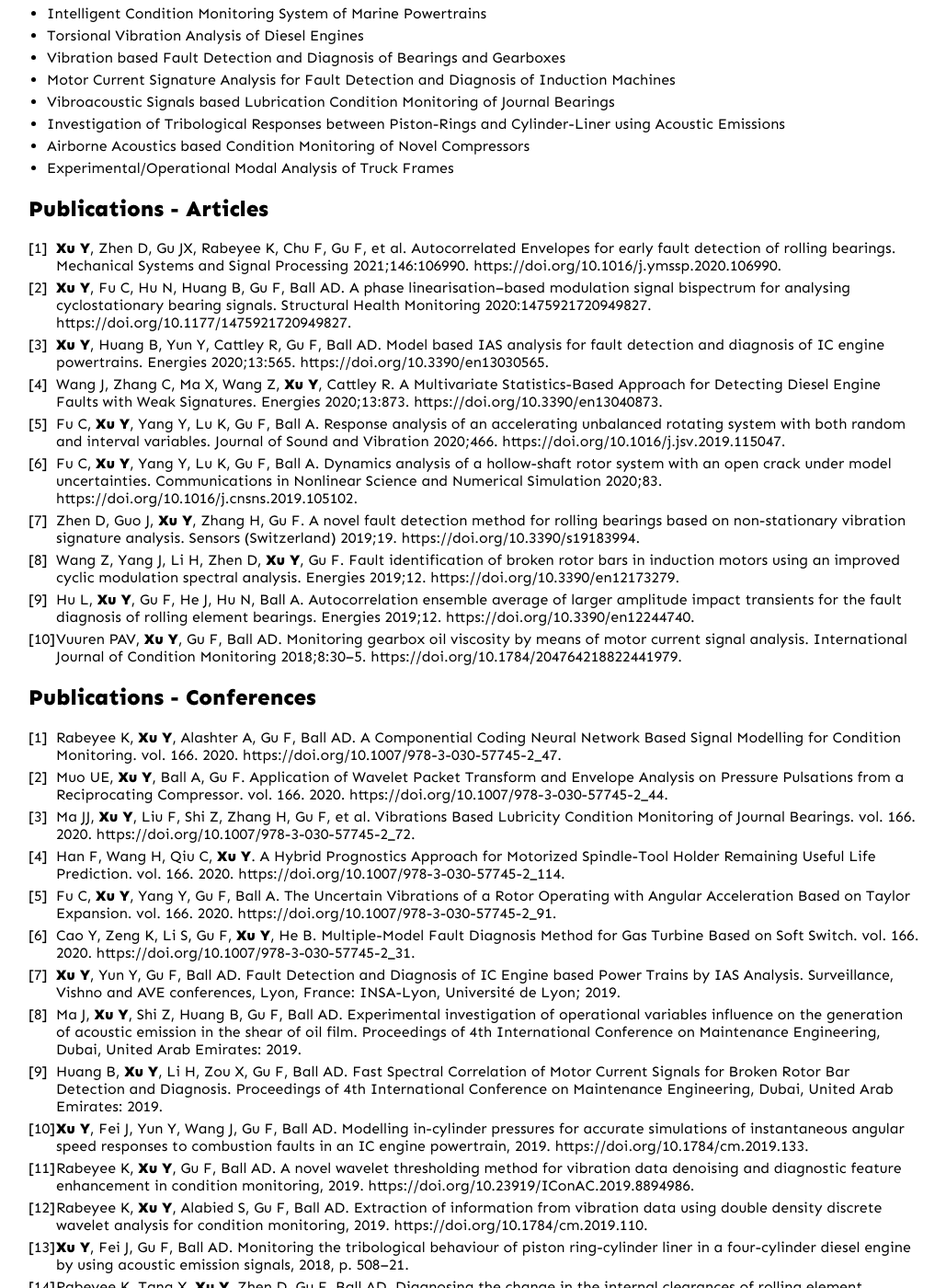
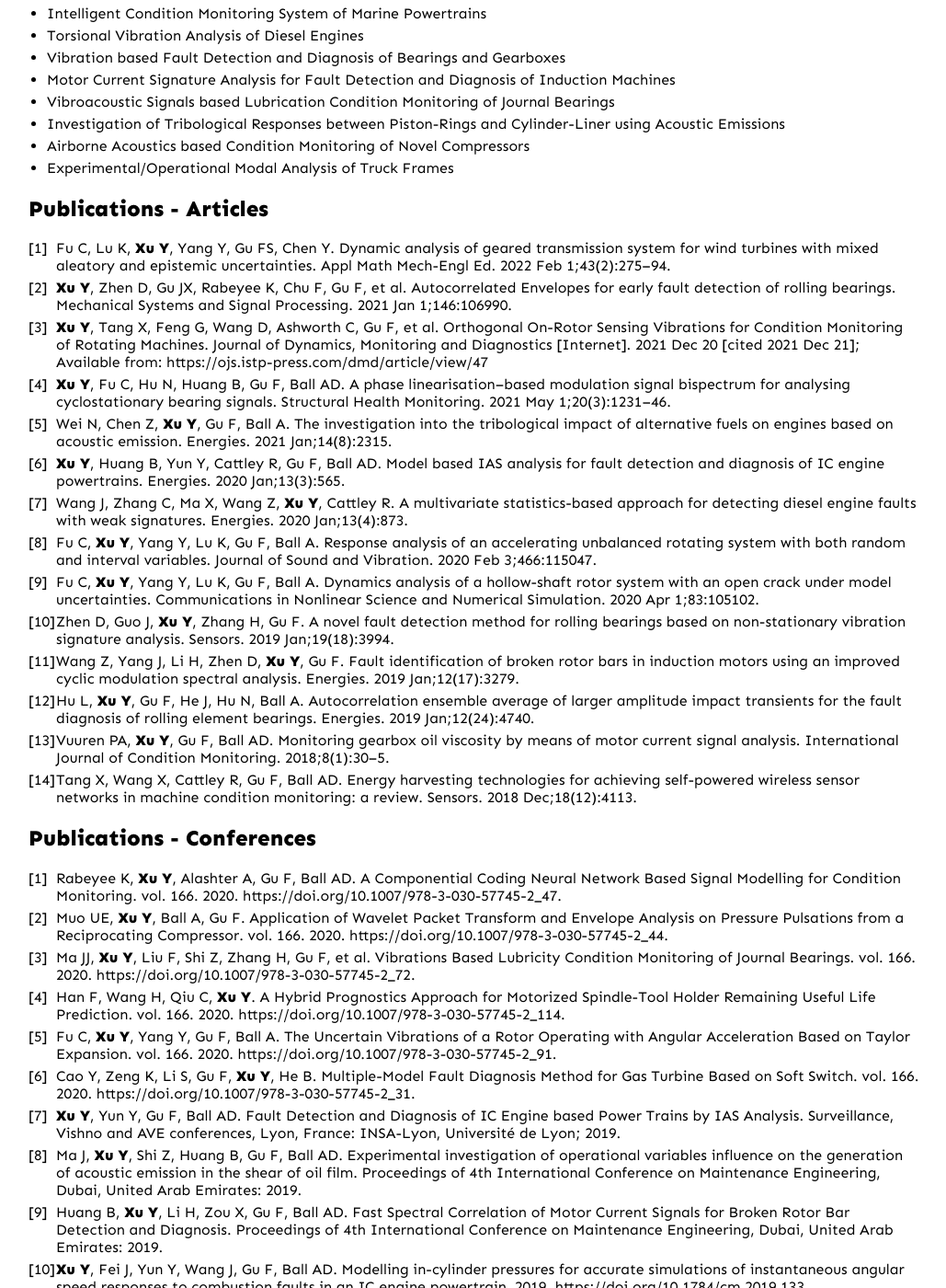
Before and after one commit to edgarxu/edgarxu.github.io, a Jekyll site: the page built from index.md, in a window 1280 px wide and 1400 px high, scrolled down 543 px. Shown: the whole window at 92% size, without its empty margins (109-1138 px from the left). Built offline with Jekyll 4.4.1, drawn with Linux system fonts in a browser that asks for light colours; our own code applies the rules of GitHub Pages for plain Markdown files.

Commit message:
Update index.md
Update publication records

```diff
--- a/index.md
+++ b/index.md
@@ -34,16 +34,21 @@ Dr Yuandong Xu is a Research Associate in the [Dynamics Group](https://www.imper
 
 ## Publications - Articles
 
-1. **Xu Y**, Zhen D, Gu JX, Rabeyee K, Chu F, Gu F, et al. Autocorrelated Envelopes for early fault detection of rolling bearings. Mechanical Systems and Signal Processing 2021;146:106990. https://doi.org/10.1016/j.ymssp.2020.106990.
-2. **Xu Y**, Fu C, Hu N, Huang B, Gu F, Ball AD. A phase linearisation–based modulation signal bispectrum for analysing cyclostationary bearing signals. Structural Health Monitoring 2020:1475921720949827. https://doi.org/10.1177/1475921720949827.
-3. **Xu Y**, Huang B, Yun Y, Cattley R, Gu F, Ball AD. Model based IAS analysis for fault detection and diagnosis of IC engine powertrains. Energies 2020;13:565. https://doi.org/10.3390/en13030565.
-4. Wang J, Zhang C, Ma X, Wang Z, **Xu Y**, Cattley R. A Multivariate Statistics-Based Approach for Detecting Diesel Engine Faults with Weak Signatures. Energies 2020;13:873. https://doi.org/10.3390/en13040873.
-5. Fu C, **Xu Y**, Yang Y, Lu K, Gu F, Ball A. Response analysis of an accelerating unbalanced rotating system with both random and interval variables. Journal of Sound and Vibration 2020;466. https://doi.org/10.1016/j.jsv.2019.115047.
-6. Fu C, **Xu Y**, Yang Y, Lu K, Gu F, Ball A. Dynamics analysis of a hollow-shaft rotor system with an open crack under model uncertainties. Communications in Nonlinear Science and Numerical Simulation 2020;83. https://doi.org/10.1016/j.cnsns.2019.105102.
-7. Zhen D, Guo J, **Xu Y**, Zhang H, Gu F. A novel fault detection method for rolling bearings based on non-stationary vibration signature analysis. Sensors (Switzerland) 2019;19. https://doi.org/10.3390/s19183994.
-8. Wang Z, Yang J, Li H, Zhen D, **Xu Y**, Gu F. Fault identification of broken rotor bars in induction motors using an improved cyclic modulation spectral analysis. Energies 2019;12. https://doi.org/10.3390/en12173279.
-9. Hu L, **Xu Y**, Gu F, He J, Hu N, Ball A. Autocorrelation ensemble average of larger amplitude impact transients for the fault diagnosis of rolling element bearings. Energies 2019;12. https://doi.org/10.3390/en12244740.
-10. Vuuren PAV, **Xu Y**, Gu F, Ball AD. Monitoring gearbox oil viscosity by means of motor current signal analysis. International Journal of Condition Monitoring 2018;8:30–5. https://doi.org/10.1784/204764218822441979.
+1. Fu C, Lu K, **Xu Y**, Yang Y, Gu FS, Chen Y. Dynamic analysis of geared transmission system for wind turbines with mixed aleatory and epistemic uncertainties. Appl Math Mech-Engl Ed. 2022 Feb 1;43(2):275–94.
+2. **Xu Y**, Zhen D, Gu JX, Rabeyee K, Chu F, Gu F, et al. Autocorrelated Envelopes for early fault detection of rolling bearings. Mechanical Systems and Signal Processing. 2021 Jan 1;146:106990.
+3. **Xu Y**, Tang X, Feng G, Wang D, Ashworth C, Gu F, et al. Orthogonal On-Rotor Sensing Vibrations for Condition Monitoring of Rotating Machines. Journal of Dynamics, Monitoring and Diagnostics [Internet]. 2021 Dec 20 [cited 2021 Dec 21]; Available from: https://ojs.istp-press.com/dmd/article/view/47
+4. **Xu Y**, Fu C, Hu N, Huang B, Gu F, Ball AD. A phase linearisation–based modulation signal bispectrum for analysing cyclostationary bearing signals. Structural Health Monitoring. 2021 May 1;20(3):1231–46.
+5. Wei N, Chen Z, **Xu Y**, Gu F, Ball A. The investigation into the tribological impact of alternative fuels on engines based on acoustic emission. Energies. 2021 Jan;14(8):2315.
+6. **Xu Y**, Huang B, Yun Y, Cattley R, Gu F, Ball AD. Model based IAS analysis for fault detection and diagnosis of IC engine powertrains. Energies. 2020 Jan;13(3):565.
+7. Wang J, Zhang C, Ma X, Wang Z, **Xu Y**, Cattley R. A multivariate statistics-based approach for detecting diesel engine faults with weak signatures. Energies. 2020 Jan;13(4):873.
+8. Fu C, **Xu Y**, Yang Y, Lu K, Gu F, Ball A. Response analysis of an accelerating unbalanced rotating system with both random and interval variables. Journal of Sound and Vibration. 2020 Feb 3;466:115047.
+9. Fu C, **Xu Y**, Yang Y, Lu K, Gu F, Ball A. Dynamics analysis of a hollow-shaft rotor system with an open crack under model uncertainties. Communications in Nonlinear Science and Numerical Simulation. 2020 Apr 1;83:105102.
+10. Zhen D, Guo J, **Xu Y**, Zhang H, Gu F. A novel fault detection method for rolling bearings based on non-stationary vibration signature analysis. Sensors. 2019 Jan;19(18):3994.
+11. Wang Z, Yang J, Li H, Zhen D, **Xu Y**, Gu F. Fault identification of broken rotor bars in induction motors using an improved cyclic modulation spectral analysis. Energies. 2019 Jan;12(17):3279.
+12. Hu L, **Xu Y**, Gu F, He J, Hu N, Ball A. Autocorrelation ensemble average of larger amplitude impact transients for the fault diagnosis of rolling element bearings. Energies. 2019 Jan;12(24):4740.
+13. Vuuren PA, **Xu Y**, Gu F, Ball AD. Monitoring gearbox oil viscosity by means of motor current signal analysis. International Journal of Condition Monitoring. 2018;8(1):30–5.
+14. Tang X, Wang X, Cattley R, Gu F, Ball AD. Energy harvesting technologies for achieving self-powered wireless sensor networks in machine condition monitoring: a review. Sensors. 2018 Dec;18(12):4113.
+
 
 
 ## Publications - Conferences
```
